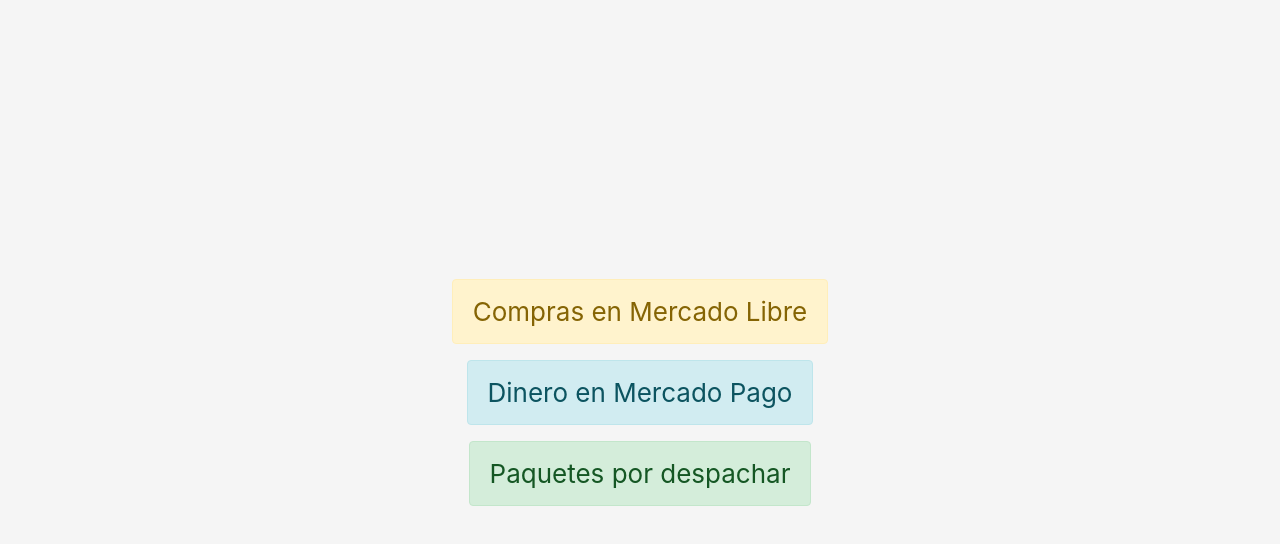
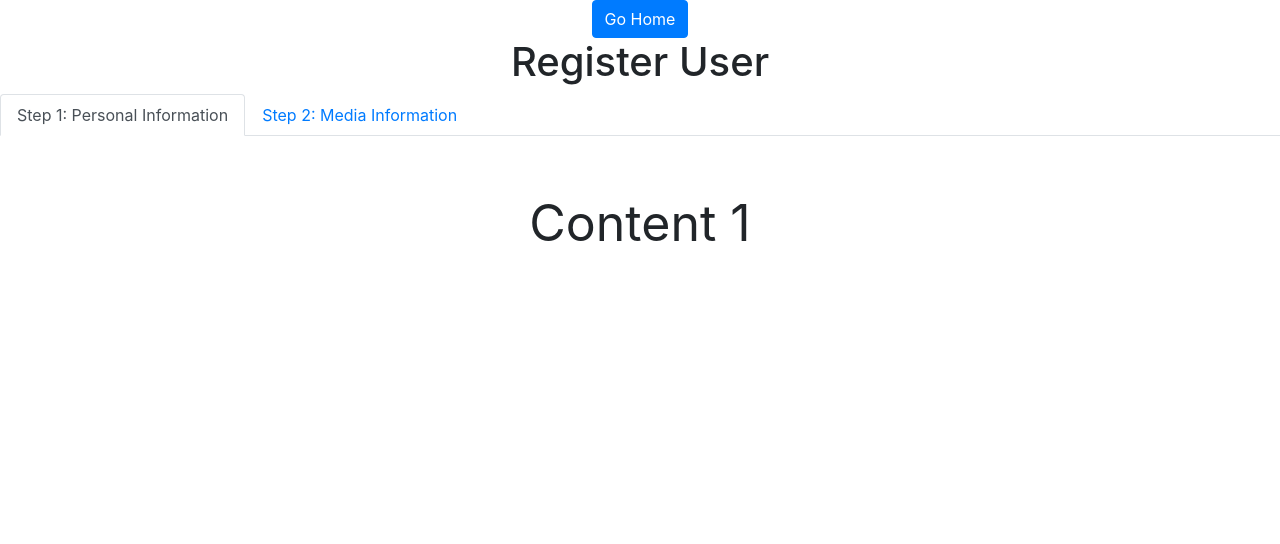
Before and after one commit to aqabrahan/react-ws, a React (Create React App) app: page / in a window 1280 px wide. Shown: the top 544 px of the page. Built offline with nearby package versions, Linux system fonts and the light colour scheme.

Commit message:
compound component

```diff
--- a/src/App.css
+++ b/src/App.css
@@ -37,3 +37,57 @@
   justify-items: center;
   color: #fff;
 }
+
+.container {
+  width: calc(100% - 20px);
+  height: calc(100vh - 20px);
+  display: flex;
+  flex-direction: column;
+}
+.progress-container {
+  display: flex;
+  flex-direction: row;
+  align-items: stretch;
+  justify-content: space-between;
+}
+.progress-container .number {
+  border-radius: 50%;
+  border: 3px solid #888;
+  padding: 10px 18px;
+}
+.progress-container .number_active {
+  border-color: orange;
+}
+.step-content {
+  display: flex;
+  width: 100%;
+  justify-content: center;
+  align-items: center;
+  font-size: 50px;
+  color: #888;
+}
+.container_steps {
+  flex: 1;
+  display: flex;
+  flex-direction: column;
+  justify-content: center;
+  margin: 15px 0px 15px 15px;
+  height: calc(100% - 20px);
+  border: 2px solid #ccc;
+  border-radius: 8px;
+}
+.container_scene {
+  display: flex;
+  height: calc(100% - 20px);
+  position: relative;
+  border-radius: 8px;
+  width: calc(100% - 20px);
+}
+
+.content-area {
+  display: flex;
+  justify-content: center;
+  align-items: center;
+  padding: 50px 0;
+  font-size: 50px;
+}
--- a/src/App.js
+++ b/src/App.js
@@ -1,16 +1,11 @@
 import React from 'react';
 import './App.css';
-import Title from './components/title';
-import Profile from './components/profile';
-import RenderProps from './components/renderprops';
-import User from './components/user';
+import Register from "./components/compound/Register";
 
 function App() {
   return (
     <div className="App">
-      <header className="App-header">
-        <User />
-      </header>
+      <Register />
     </div>
   );
 }
--- /dev/null
+++ b/src/components/compound/Register.js
@@ -0,0 +1,23 @@
+import React from 'react';
+import Wizard from './Wizard';
+
+const steps = [
+  {
+    label: 'Step 1: Personal Information',
+    component: () => <div>Content 1</div>
+  },
+  {
+    label: 'Step 2: Media Information',
+    component: () => <div>Content 2</div>
+  },
+];
+
+const Register = () => (
+  <div>
+    <button className='btn btn-primary'>Go Home</button>
+    <h1>Register User</h1>
+    <Wizard steps={steps} />
+  </div>
+);
+
+export default Register;
--- /dev/null
+++ b/src/components/compound/Wizard.js
@@ -0,0 +1,43 @@
+
+import React, {Component} from 'react';
+
+class SimpleProcess extends Component {
+  state = { activeIndex: 0 };
+  changeIndex = (event, newIndex) => {
+    event.preventDefault();
+    this.setState({ activeIndex: newIndex });
+  }
+  isActive = (index) => {
+     return index === this.state.activeIndex;
+  }
+  render() {
+    return (
+      <div>
+        <header className='nav nav-tabs'>
+          {this.props.steps.map((step, index) => (
+            <div className='nav-item'>
+              <a
+                className={`nav-link ${this.isActive(index) ? 'active' : ''}`}
+                onClick={(event) => this.changeIndex(event, index)}
+                href='#'
+              >
+                {step.label}
+              </a>
+            </div>
+          ))}
+        </header>
+        <div>
+          {this.props.steps
+            .filter((_, index) => this.isActive(index))
+            .map(step => (
+              <article className='content-area'>
+                <step.component />
+              </article>
+          ))}
+        </div>
+      </div>
+    );
+  }
+}
+
+export default SimpleProcess;
```
